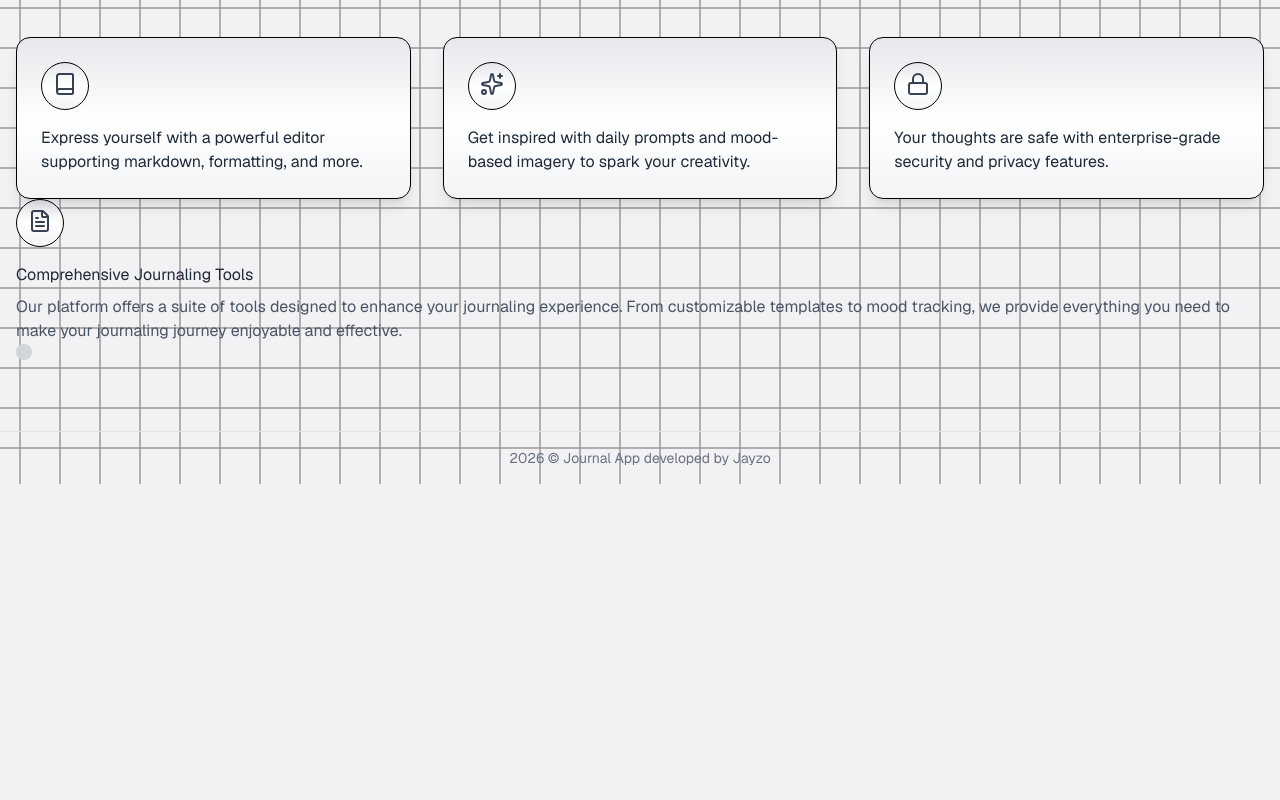
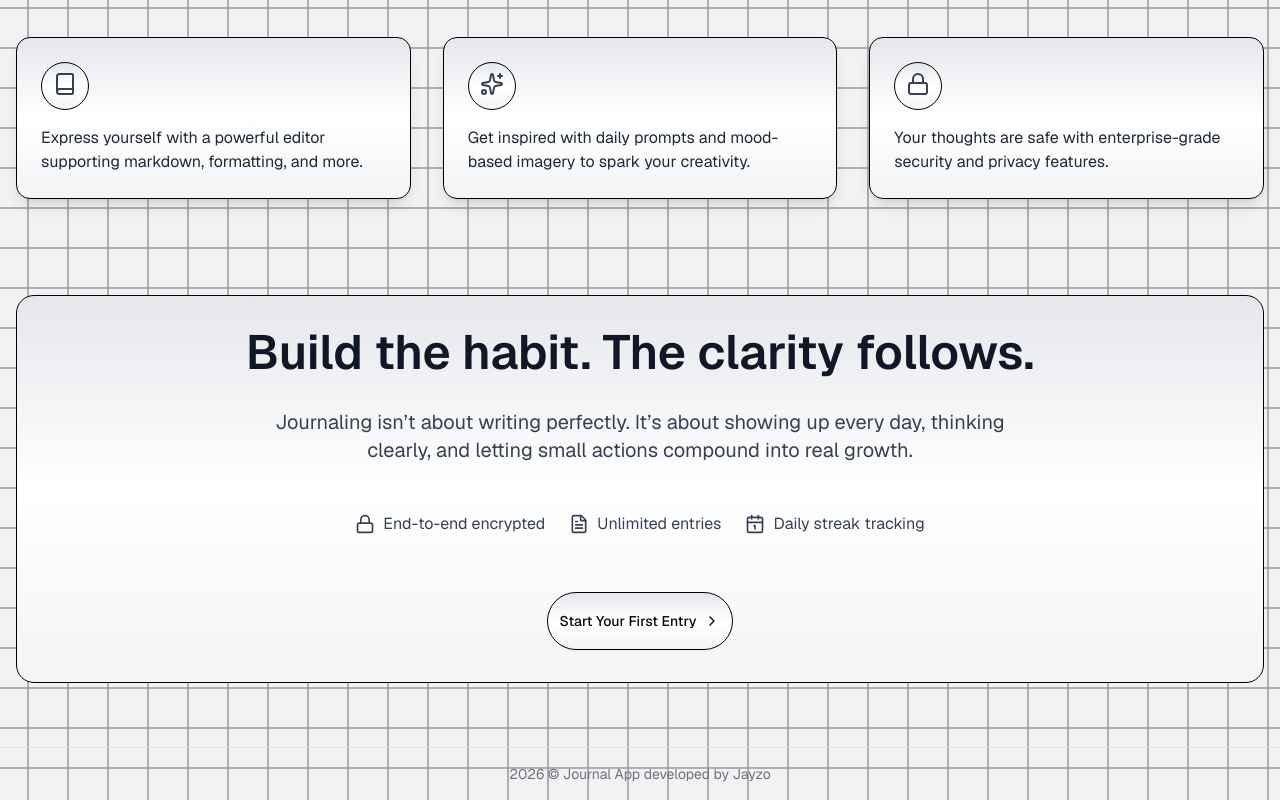
Before and after one commit to Jayzo-yt/journal-app, a Next.js app: page / in a window 1280 px wide. Shown: the part 792-1592 px from the top of the page. Before the commit the page ends 1276 px from the top, so only its background shows below. Built offline with nearby package versions, Linux system fonts and the light colour scheme; no server answers.

Commit message:
day-5 landing finished-1

```diff
--- a/app/page.tsx
+++ b/app/page.tsx
@@ -95,26 +95,47 @@ export default function HomePage() {
 
       </section>
 
-      <div>
-        <div>
-          <div>
-            <div className="h-12 w-12 bg-gradient-to-b from-gray-200 via-white to-gray-100 border border-black rounded-full flex items-center justify-center mb-4">
-            <FileText className="h-6 w-6 mb-1 text-gray-700" />
-            </div>
-            <h3 className="text-gray-800">Comprehensive Journaling Tools</h3>
-            <p className="text-gray-600 mt-2">
-              Our platform offers a suite of tools designed to enhance your journaling experience. From customizable templates to mood tracking, we provide everything you need to make your journaling journey enjoyable and effective.
-            </p>
-            <ul>
-              <li className="">
-                <div className="h-4 w-4 bg-gray-300 rounded-full mr-2 inline-block" />
+      <div className="mt-24 space-y-24 bg-gradient-to-b from-gray-200 via-white to-gray-100 rounded-2xl p-8 border border-black">
+       <div className="text-center space-y-8">
+        {/* Final Message */}
+        <h2 className="text-4xl md:text-5xl font-semibold text-gray-900">
+          Build the habit. The clarity follows.
+        </h2>
 
+        <p className="text-lg md:text-xl text-gray-700 max-w-3xl mx-auto">
+          Journaling isn’t about writing perfectly. It’s about showing up every day,
+          thinking clearly, and letting small actions compound into real growth.
+        </p>
 
-              </li>
-            </ul>
+        {/* Trust Signals */}
+        <div className="flex flex-wrap justify-center gap-6 pt-4">
+          <div className="flex items-center gap-2 text-gray-700">
+            <Lock className="h-5 w-5" />
+            <span>End-to-end encrypted</span>
           </div>
-          <div></div>
+          <div className="flex items-center gap-2 text-gray-700">
+            <FileText className="h-5 w-5" />
+            <span>Unlimited entries</span>
+          </div>
+          <div className="flex items-center gap-2 text-gray-700">
+            <Calendar1Icon className="h-5 w-5" />
+            <span>Daily streak tracking</span>
+          </div>
         </div>
+
+        {/* Final CTA */}
+        <div className="pt-6">
+          <Link href="/dashboard">
+            <Button
+              variant="outline"
+              className="bg-gradient-to-b from-gray-200 via-white to-gray-100 border border-black px-10 py-7 rounded-full flex items-center gap-2 mx-auto"
+            >
+              Start Your First Entry <ChevronRight className="h-5 w-5" />
+            </Button>
+          </Link>
+        </div>
+      </div>
+
       </div>
     </div>
   )
```
